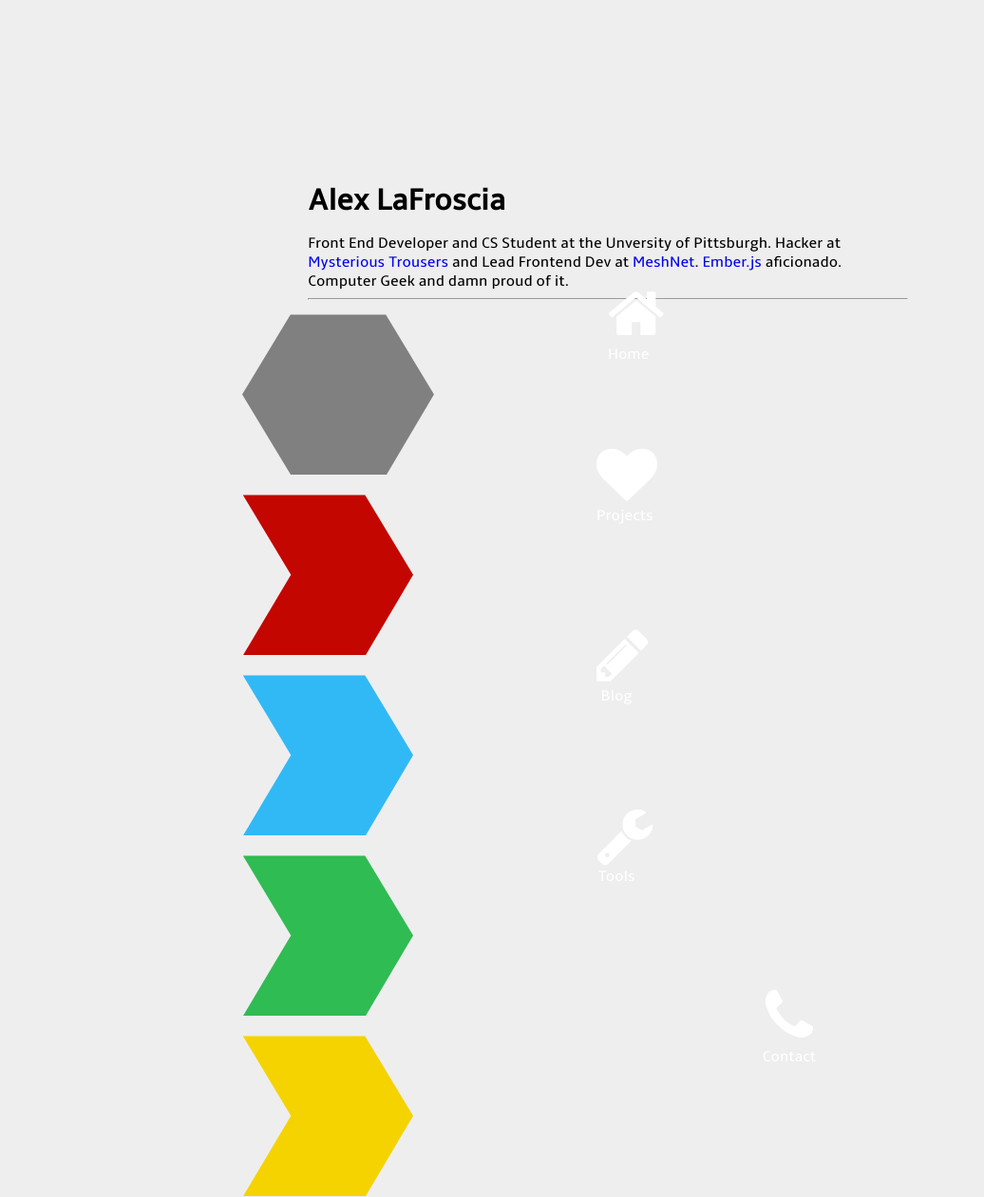
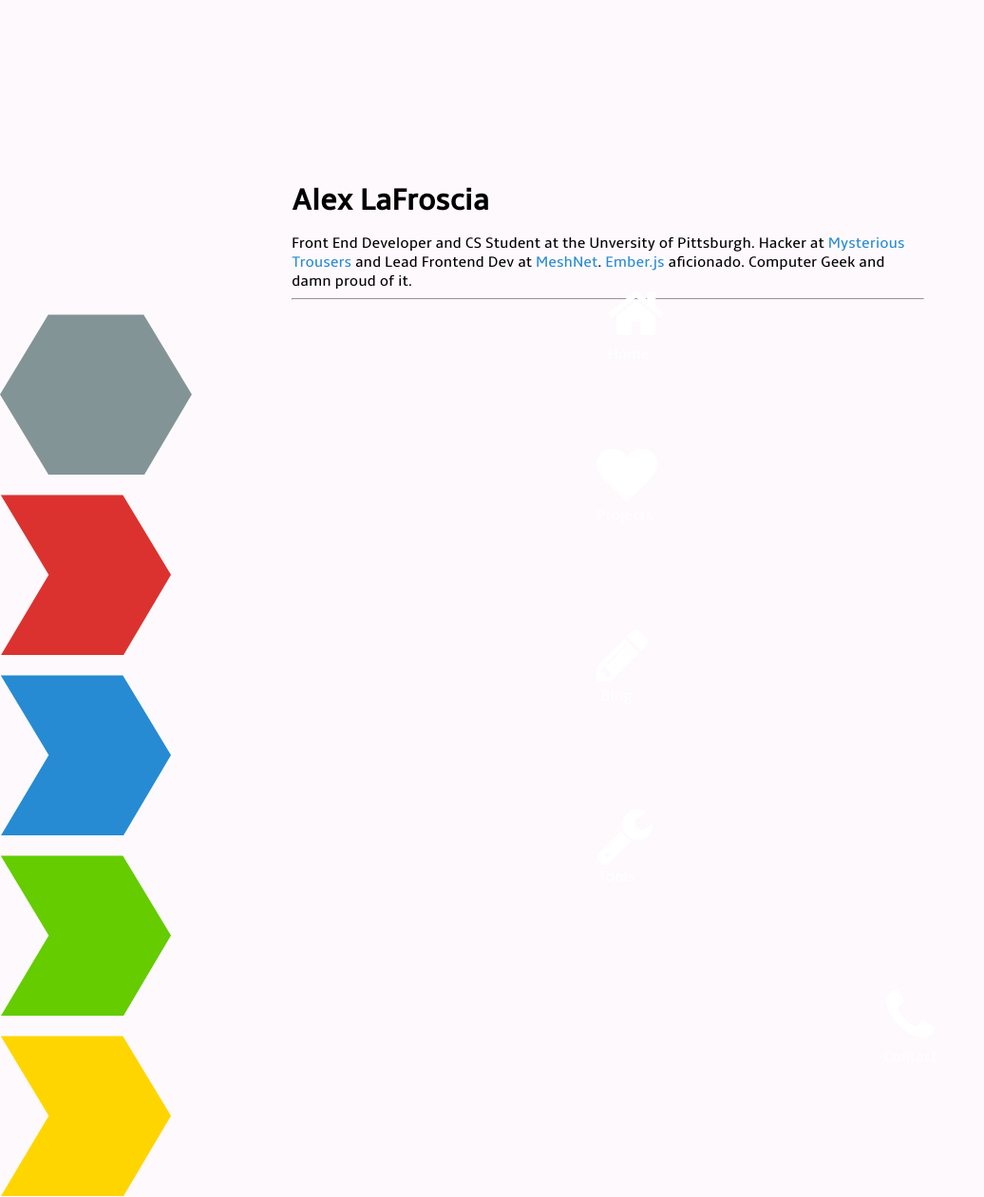
Before and after one commit to alexlafroscia/alexlafroscia.github.io, a Jekyll site: the page built from index.html, in a window 1280 px wide. Shown: the whole page at 95% size, without its empty margins (0-1036 px from the left). Built offline with Jekyll 4.4.1, drawn with Linux system fonts in a browser that asks for light colours.

Commit message:
Lots of changes

```diff
--- a/_layouts/page.html
+++ b/_layouts/page.html
@@ -4,8 +4,6 @@
 
 {% include sidebar.html %}
 
-<div id="page" class="nav-visible">
-  <div class="container">
-    {{ content }}
-  </div>
+<div id="page">
+  {{ content }}
 </div>
--- /dev/null
+++ b/_sass/_colors.scss
@@ -0,0 +1,19 @@
+// Based on Colorized
+// by Ethan Schoonover
+
+$base03:    #002b36;
+$base02:    #073642;
+$base01:    #586e75;
+$base00:    #657b83;
+$base0:     #839496;
+$base1:     #93a1a1;
+$base2:     #eee8d5;
+$base3:     #FDF9FC;
+$yellow:    #FFD500;
+$orange:    #cb4b16;
+$red:       #dc322f;
+$magenta:   #d33682;
+$violet:    #6c71c4;
+$blue:      #268bd2;
+$cyan:      #2aa198;
+$green:     #65CC00;
--- a/_sass/_sidebar.scss
+++ b/_sass/_sidebar.scss
@@ -1,8 +1,6 @@
 @import 'vars';
 
 #nav-sidebar {
-  width: 25%;
-  max-width: 280px;
   background: #d4d4d4;
   padding-top: 20px;
   padding-bottom: 30px;
@@ -10,8 +8,8 @@
   padding-left: 30px;
   box-sizing: border-box;
   height: 100vh;
-  float: left;
   overflow: hidden;
+  position: fixed;
 
   ul {
     list-style-type: none;
@@ -47,25 +45,10 @@
         color: #111111;
       }
 
-      &.home .fa {
-        color: #aeaeae;
-      }
-
-      &.projects .fa {
-        color: #c40600;
-      }
-
-      &.tools .fa {
-        color: #2fbc52;
-      }
-
-      &.contact .fa {
-        color: #ffdc00;
-        text-shadow: 0px 0px 5px #d4d4d4;
-      }
-
-      &.blog .fa {
-        color: $blog-blue;
+      @each $link, $color in $links {
+        &.#{$link} .fa {
+          color: $color;
+        }
       }
 
       &:hover {
--- a/_sass/_vars.scss
+++ b/_sass/_vars.scss
@@ -1 +1,9 @@
-$blog-blue: #31B9F6;
+@import 'colors';
+
+$links: (
+  home: $base0,
+  projects: $red,
+  blog: $blue,
+  tools: $green,
+  contact: $yellow
+);
--- /dev/null
+++ b/_sass/desktop/_styles.scss
@@ -0,0 +1,35 @@
+@media (min-width: 1040px) {
+  nav li:not(:first-child) {
+    margin-left: -42px; }
+    nav li:not(:first-child) .label,
+    nav li:not(:first-child) .fa {
+      padding-left: 9px !important; }
+  nav li .label {
+    top: 32px; }
+  nav li .fa {
+    font-size: 4em;
+    top: -32px; }
+
+  .hexagon {
+    width: 202.0px;
+    height: 170px; }
+
+  .arrow {
+    width: 180.0px;
+    height: 170px;
+  }
+
+  .header {
+    width: 666px;
+    margin-bottom: 1em;
+  }
+
+  #nav-sidebar {
+    width: 280px;
+  }
+
+  #page {
+    margin-left: 280px;
+  }
+
+}
--- /dev/null
+++ b/_sass/phone/_styles.scss
@@ -0,0 +1,7 @@
+@media (max-width: 615px) {
+
+  #nav-sidebar {
+    display: none;
+  }
+
+}
--- /dev/null
+++ b/_sass/tablet/_styles.scss
@@ -0,0 +1,35 @@
+@media (min-width: 615px) and (max-width: 1040px) {
+  nav li:not(:first-child) {
+    margin-left: -35px; }
+    nav li:not(:first-child) .label,
+    nav li:not(:first-child) .fa {
+      padding-left: 6px !important; }
+  nav li .label {
+    top: 30px; }
+  nav li .fa {
+    font-size: 3.5em;
+    top: -25px; }
+
+  .hexagon {
+    width: 155.38462px;
+    height: 170px;
+  }
+
+  .arrow {
+    width: 138.46154px;
+    height: 170px;
+  }
+
+  .header {
+    width: 505px;
+    margin-bottom: 0;
+  }
+
+  #nav-sidebar {
+    width: 210px;
+  }
+
+  #page {
+    margin-left: 210px;
+  }
+}
--- a/assets/app.scss
+++ b/assets/app.scss
@@ -4,6 +4,9 @@
 @import 'fonts';
 @import 'font-awesome';
 @import 'vars';
+@import 'desktop/styles';
+@import 'tablet/styles';
+@import 'phone/styles';
 
 .clearfix:before,
 .clearfix:after {
@@ -13,60 +16,13 @@
 .clearfix:after {
   clear: both; }
 
-@media (min-width: 1040px) {
-  nav li:not(:first-child) {
-    margin-left: -42px; }
-    nav li:not(:first-child) .label,
-    nav li:not(:first-child) .fa {
-      padding-left: 9px !important; }
-  nav li .label {
-    top: 32px; }
-  nav li .fa {
-    font-size: 4em;
-    top: -32px; }
-
-  .hexagon {
-    width: 202.0px;
-    height: 170px; }
-
-  .arrow {
-    width: 180.0px;
-    height: 170px; } }
-@media (min-width: 615px) and (max-width: 1040px) {
-  nav li:not(:first-child) {
-    margin-left: -35px; }
-    nav li:not(:first-child) .label,
-    nav li:not(:first-child) .fa {
-      padding-left: 6px !important; }
-  nav li .label {
-    top: 30px; }
-  nav li .fa {
-    font-size: 3.5em;
-    top: -25px; }
-
-  .hexagon {
-    width: 155.38462px;
-    height: 170px; }
-
-  .arrow {
-    width: 138.46154px;
-    height: 170px; } }
-
-
-
 #page {
-  float: left;
-  width: 100%;
-  -webkit-transition: width .25s;
-  transition: width .25s;
-  -webkit-transition-timing-function: ease-in-out;
-  timing-function: ease-in-out; }
-  #page.nav-visible {
-    width: 75%;
-    -webkit-transition: width .25s;
-    transition: width .25s;
-    -webkit-transition-timing-function: ease-in-out;
-    timing-function: ease-in-out; }
+  overflow: hidden;
+  padding: {
+    right: 1em;
+    left: 1em;
+  }
+}
 
 #page-header {
   padding-top: 15px;
@@ -84,83 +40,62 @@
 
 @import 'sidebar';
 
-nav {
+.bignav {
   display: block;
-  margin: 0 auto; }
-  nav ul {
+  margin: 0 auto;
+
+  ul {
     list-style-type: none;
     text-align: center;
     margin: 0;
-    padding: 0; }
-  nav li {
+    padding: 0;
+  }
+
+  li {
     display: inline;
     position: relative;
     text-align: center;
-    cursor: pointer; }
-    nav li .label,
-    nav li .fa {
+    cursor: pointer;
+
+    .label, .fa {
       color: white;
       left: 0;
       position: absolute;
-      width: 100%; }
+      width: 100%;
+    }
+
+  }
+
+}
 
 svg {
   position: relative;
   display: table-cell;
-  vertical-align: middle; }
-  svg.home path {
-    fill: grey; }
-  svg.projects path {
-    fill: #c40600; }
-  svg.tools path {
-    fill: #2fbc52; }
-  svg.contact path {
-    fill: #f5d300; }
+  vertical-align: middle;
 
-@media (min-width: 1040px) {
-  .container, nav {
-    width: 770px; } }
-@media (min-width: 615px) and (max-width: 1040px) {
-  .container, nav {
-    width: 600px; }
+  @each $item, $color in $links {
+    &.#{$item} path {
+      fill: $color;
+    }
+  }
+}
 
-  .header {
-    margin-bottom: 0 !important; } }
-@media (max-width: 615px) {
-  .container, nav {
-    widht: 100%; }
-
-  .header {
-    margin-top: 1em !important;
-    padding-left: 1% !important;
-    padding-right: 1% !important; }
-
-  .flag {
-    display: none !important; }
-
-  .item {
-    padding-left: 1% !important;
-    padding-right: 1% !important;
-    border-radius: 0px 6px 6px 0px !important;
-    border-left: 4px solid #c40600; } }
 html, body {
   margin: 0;
   padding: 0; }
 
 body {
   font-family: 'AmbleRegular';
-  background-color: #eeeeee; }
+  background-color: $base3; }
 
 a {
-  text-decoration: none !important; }
-  a:hover {
-    text-decoration: none !important; }
-  a:visited {
-    text-decoration: none !important; }
-  a:-webkit-any-link {
-    text-decoration: none !important; }
-  a:active {
-    text-decoration: none !important; }
+  text-decoration: none ;
+  color: $blue;
+
+  &:visited {
+    color: $violet;
+  }
+}
 
 .container, nav {
   margin: 0 auto; }
@@ -168,14 +103,23 @@
 .header {
   padding-left: 9%;
   padding-right: 9%;
-  margin-top: 12em;
-  margin-bottom: 1em; }
-  .header h1 {
+  margin: {
+    top: 12em;
+    right: auto;
+    left: auto;
+  }
+
+  h1 {
     margin-top: 0;
     margin-bottom: .5em;
-    padding: 0; }
-  .header.high {
-    margin-top: 1em; }
+    padding: 0;
+  }
+
+  .high {
+    margin-top: 1em;
+  }
+
+}
 
 hr {
   margin-bottom: -1px; }
--- a/index.html
+++ b/index.html
@@ -15,18 +15,18 @@
     <hr />
   </div>
   <div class="clearfix"></div>
-  <nav class="root-nav">
+  <nav class="bignav">
     <ul>
       <li>
         <svg class="hexagon home" viewBox="0 0 202 170" xmlns="http://www.w3.org/2000/svg">
-          <path d="M0 84.609l50.794-84.117h100.458l50.672 83.913-49.928 84.521h-100.94l-51.056-84.317z" sketch:type="MSShapeGroup" fill="#D8D8D8"/>
+          <path d="M0 84.609l50.794-84.117h100.458l50.672 83.913-49.928 84.521h-100.94l-51.056-84.317z" sketch:type="MSShapeGroup" />
           <i class="fa fa-home"></i>
           <span class="label">Home</span>
         </svg>
       </li>
       <li>
         <svg class="projects arrow" viewBox="0 0 180 170" xmlns="http://www.w3.org/2000/svg">
-          <path d="M51.308 84.405l-50.514-83.913h128.544l50.672 83.913-49.928 84.521h-129.027l50.252-84.521z" sketch:type="MSShapeGroup" fill="#D8D8D8"/>
+          <path d="M51.308 84.405l-50.514-83.913h128.544l50.672 83.913-49.928 84.521h-129.027l50.252-84.521z" sketch:type="MSShapeGroup" />
           <i class="fa fa-heart"></i>
           <span class="label">Projects</span>
         </svg>
@@ -34,7 +34,7 @@
       <li>
         <a href="/blog">
           <svg class="blog arrow" viewBox="0 0 180 170" xmlns="http://www.w3.org/2000/svg">
-            <path d="M51.308 84.405l-50.514-83.913h128.544l50.672 83.913-49.928 84.521h-129.027l50.252-84.521z" sketch:type="MSShapeGroup" fill="#31B9F6"/>
+            <path d="M51.308 84.405l-50.514-83.913h128.544l50.672 83.913-49.928 84.521h-129.027l50.252-84.521z" sketch:type="MSShapeGroup" />
             <i class="fa fa-pencil"></i>
             <span class="label">Blog</span>
           </svg>
@@ -42,14 +42,14 @@
       </li>
       <li>
         <svg class="tools arrow" viewBox="0 0 180 170" xmlns="http://www.w3.org/2000/svg">
-          <path d="M51.308 84.405l-50.514-83.913h128.544l50.672 83.913-49.928 84.521h-129.027l50.252-84.521z" sketch:type="MSShapeGroup" fill="#D8D8D8"/>
+          <path d="M51.308 84.405l-50.514-83.913h128.544l50.672 83.913-49.928 84.521h-129.027l50.252-84.521z" sketch:type="MSShapeGroup" />
           <i class="fa fa-wrench"></i>
           <span class="label">Tools</span>
         </svg>
       </li>
       <li>
         <svg class="contact arrow" viewBox="0 0 180 170" xmlns="http://www.w3.org/2000/svg">
-          <path d="M51.308 84.405l-50.514-83.913h128.544l50.672 83.913-49.928 84.521h-129.027l50.252-84.521z" sketch:type="MSShapeGroup" fill="#D8D8D8"/>
+          <path d="M51.308 84.405l-50.514-83.913h128.544l50.672 83.913-49.928 84.521h-129.027l50.252-84.521z" sketch:type="MSShapeGroup" />
           <i class="fa fa-phone"></i>
           <span class="label">Contact</span>
         </svg>
```
Also changed, not shown: _includes/sidebar.html (+31 -6 lines).
